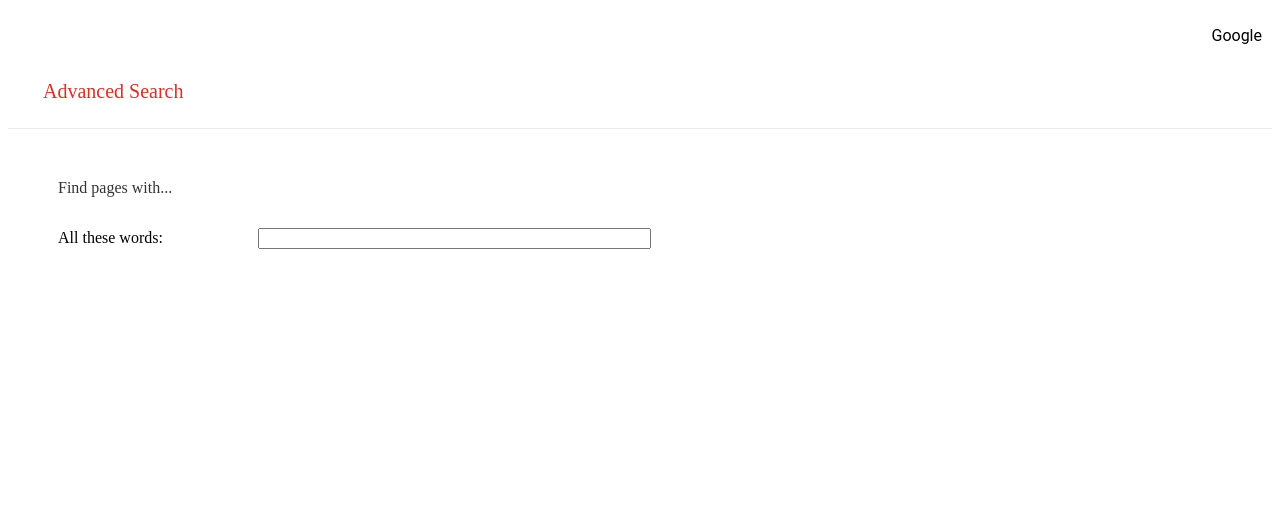
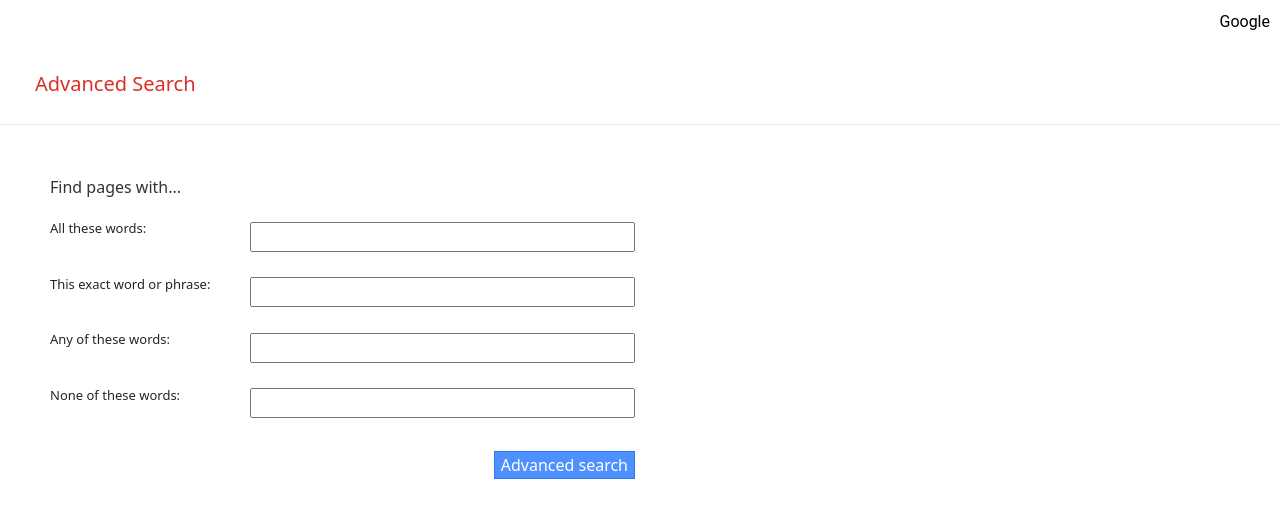
Before and after one commit to theowla/search-cs50w, a plain HTML site: page search/templates/advanced.html in a window 1280 px wide. Drawn offline with nearby package versions, Linux system fonts and the light colour scheme.

Commit message:
final update

```diff
--- a/search/static/styles.css
+++ b/search/static/styles.css
@@ -83,6 +83,7 @@ a:link {
     display: flex;
     flex-direction: row;
     align-items: center;
+    margin-top: 20px;
   }
   .left{
     width: 200px;
@@ -90,3 +91,19 @@ a:link {
   .form-input{
     width: 385px;
   }
+  .p-advanced{
+    font-size: 13px;
+    vertical-align: middle;
+  }
+  .btn-advanced{
+    box-shadow: none;
+    background-color: #4d90fe;
+    border: 1px solid #3079ed;
+    color: #fff;
+  }
+  .btn-div{
+    display: flex;
+    justify-content: flex-end;
+    width: 585px;
+    margin-top: 30px;
+  }
--- a/search/templates/advanced.html
+++ b/search/templates/advanced.html
@@ -3,8 +3,10 @@
     <head>
         <title>Search</title>
         <link rel="stylesheet" href="/search/static/styles.css">
+        <link href="https://cdn.jsdelivr.net/npm/bootstrap@5.3.3/dist/css/bootstrap.min.css" rel="stylesheet" integrity="sha384-QWTKZyjpPEjISv5WaRU9OFeRpok6YctnYmDr5pNlyT2bRjXh0JMhjY6hW+ALEwIH" crossorigin="anonymous">
     </head>
     <body>
+        <script src="https://cdn.jsdelivr.net/npm/bootstrap@5.3.3/dist/js/bootstrap.bundle.min.js" integrity="sha384-YvpcrYf0tY3lHB60NNkmXc5s9fDVZLESaAA55NDzOxhy9GkcIdslK1eN7N6jIeHz" crossorigin="anonymous"></script>
         <div>
             <ul class="navbar-google">
                 <li class="navbar-item-google"><a href="index.html">Google</a></li>
@@ -17,11 +19,38 @@
             <form action="https://google.com/search">
                 <div class="row-input">
                     <div class="left">
-                        <p>All these words:</p>
+                        <p class="p-advanced">All these words:</p>
                     </div>
                     <div class="right">
-                        <input type="text" name="q" class="form-input">
+                        <input type="text" name="as_q" class="form-input">
                     </div>
+                </div>
+                <div class="row-input">
+                    <div class="left">
+                        <p class="p-advanced">This exact word or phrase:</p>
+                    </div>
+                    <div class="right">
+                        <input type="text" name="as_epq" class="form-input">
+                    </div>
+                </div>
+                <div class="row-input">
+                    <div class="left">
+                        <p class="p-advanced">Any of these words:</p>
+                    </div>
+                    <div class="right">
+                        <input type="text" name="as_oq" class="form-input">
+                    </div>
+                </div>
+                <div class="row-input">
+                    <div class="left">
+                        <p class="p-advanced">None of these words:</p>
+                    </div>
+                    <div class="right">
+                        <input type="text" name="as_eq" class="form-input">
+                    </div>
+                </div>
+                <div class="btn-div">
+                    <input type="submit" value="Advanced search" class="btn-advanced">
                 </div>
             </form>
         </div>
```
Also changed, not shown: search/templates/index.html (+1 -1 lines).
